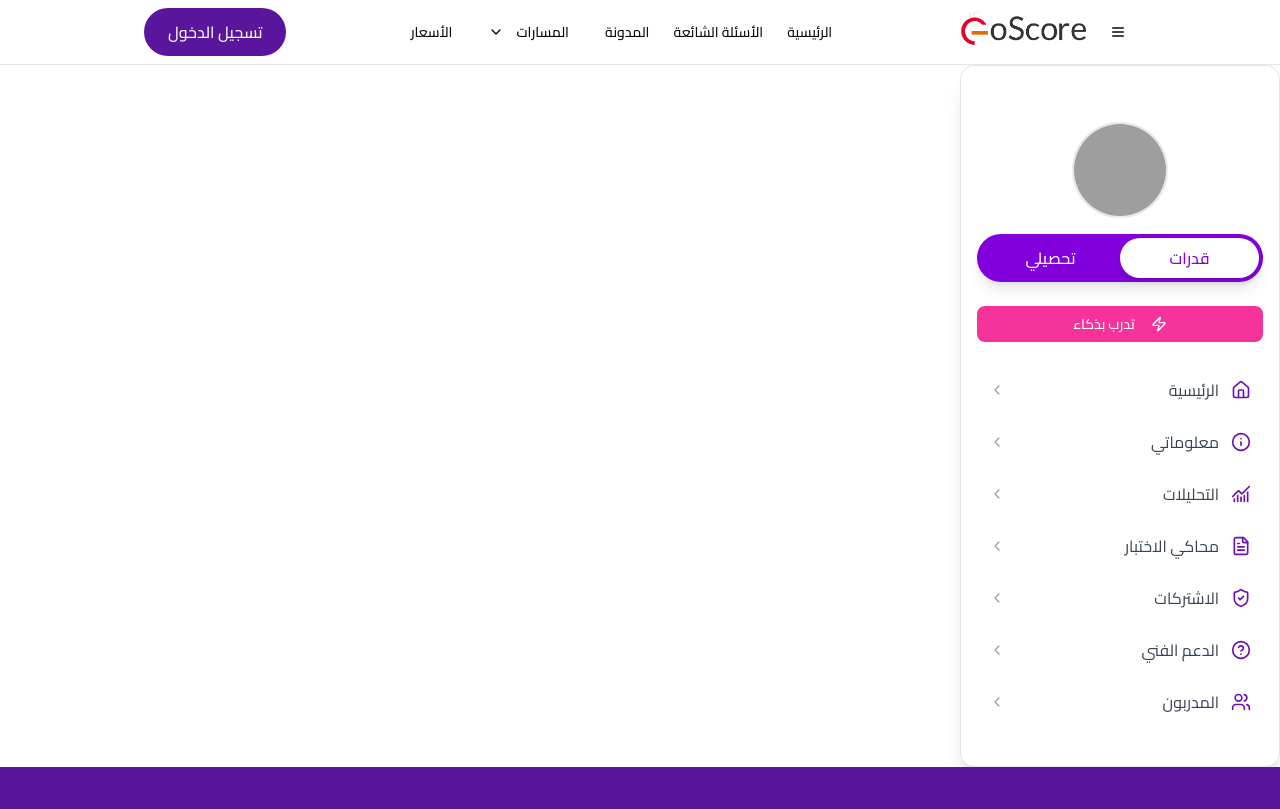
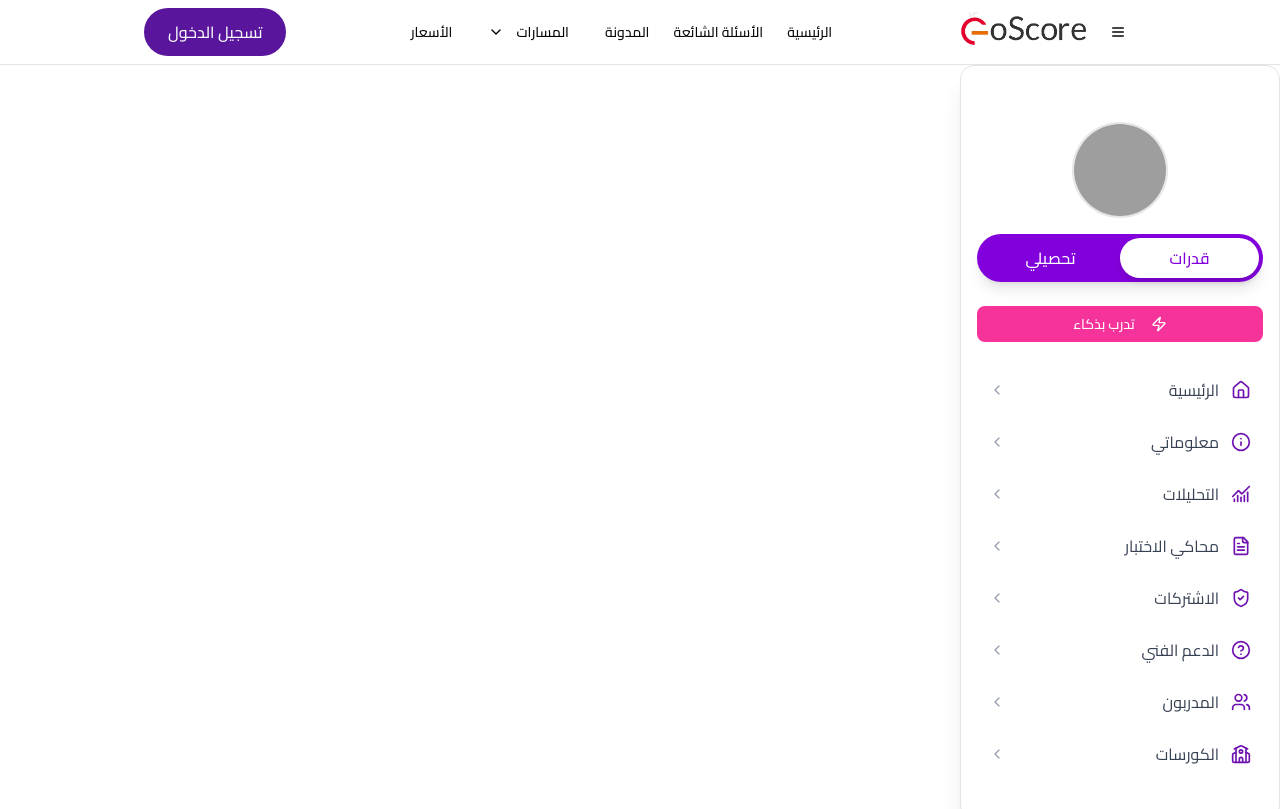
Before and after one commit to AbdEDjalilSaf/go-score, a Next.js app: page /dashboard/dashStudent/rightMenu in a window 1280 px wide. Shown: the top 809 px of the page. Built offline with nearby package versions, Linux system fonts and the light colour scheme; grey boxes are pictures that could not be loaded.

Commit message:
more done solution

```diff
--- a/app/dashboard/dashStudent/rightMenu/data.json
+++ b/app/dashboard/dashStudent/rightMenu/data.json
@@ -41,6 +41,12 @@
       "link": "/dashboard/dashStudent/pages/teachers",
       "title": "المدربون",
       "icon": "Users"
+    },
+    {
+      "id": 7,
+      "link": "/dashboard/dashStudent/pages/courses",
+      "title": "الكورسات",
+      "icon": "School"
     }
   ],
   "userInfo": {
--- a/app/dashboard/dashStudent/rightMenu/page.tsx
+++ b/app/dashboard/dashStudent/rightMenu/page.tsx
@@ -8,7 +8,7 @@ import Link from "next/link"
 import { Button } from "@/components/ui/button"
 import { Card, CardContent } from "@/components/ui/card"
 // import { Tabs, TabsList, TabsTrigger } from "@/components/ui/tabs"
-import { Info, ChartNoAxesCombined ,House , FileText, ShieldCheck , HelpCircle, Users, ChevronRight, Zap } from "lucide-react"
+import { Info, ChartNoAxesCombined ,House , FileText, ShieldCheck , HelpCircle, Users, ChevronRight, Zap , School } from "lucide-react"
 import placeInter from "@/public/place-holder.webp"
 import menuData from "@/app/dashboard/dashStudent/rightMenu/data.json"
 import { useDispatch, useSelector } from 'react-redux';
@@ -26,6 +26,7 @@ const iconMap: Record<string, React.ReactNode> = {
   ShieldCheck : <ShieldCheck  className="h-5 w-5" />,
   HelpCircle: <HelpCircle className="h-5 w-5" />,
   Users: <Users className="h-5 w-5" />,
+  School: <School className="h-5 w-5" />,
 }
 
 export default function RightMenu() {
--- a/app/dashboard/dashTeacher/pages/subscriptions/page.tsx
+++ b/app/dashboard/dashTeacher/pages/subscriptions/page.tsx
@@ -122,7 +122,7 @@
 import React, { useState, useRef, useEffect } from 'react'
 import { Check } from 'lucide-react'
 import pricingData from "./data.json"
-import DashStudent from "@/app/dashboard/dashStudent/dashStudent"
+import DashTeacher from "@/app/dashboard/dashTeacher/dashTeacher"
 
 const PricingSlider = () => {
   const { header, plans } = pricingData
@@ -226,7 +226,7 @@ const PricingSlider = () => {
   }
 
   return (
-    <DashStudent>
+    <DashTeacher>
       <div className="py-8 md:py-16">
         {/* Header */}
         <div className="text-right mb-12 md:mb-16">
@@ -355,7 +355,7 @@ const PricingSlider = () => {
           </div>
         </div>
       </div>
-    </DashStudent>
+    </DashTeacher>
   )
 }
 
--- a/app/dashboard/dashTeacher/rightMenu/data.json
+++ b/app/dashboard/dashTeacher/rightMenu/data.json
@@ -36,6 +36,7 @@
       "title": "الاشتراكات",
       "icon": "ShieldCheck"
     }
+
   ],
   "userInfo": {
     "name": "nooduhk saf",
--- a/app/dashboard/dashTeacher/rightMenu/page.tsx
+++ b/app/dashboard/dashTeacher/rightMenu/page.tsx
@@ -8,7 +8,7 @@ import Link from "next/link"
 import { Button } from "@/components/ui/button"
 import { Card, CardContent } from "@/components/ui/card"
 // import { Tabs, TabsList, TabsTrigger } from "@/components/ui/tabs"
-import { Info, Notebook, HandCoins, Landmark , ChartNoAxesCombined , FileText, ShieldCheck , HelpCircle, Users, ChevronRight, Zap } from "lucide-react"
+import { Info, Notebook, HandCoins, Landmark , ChartNoAxesCombined , FileText, ShieldCheck , HelpCircle, Users, ChevronRight, Zap  } from "lucide-react"
 import placeInter from "@/public/place-holder.webp"
 import menuData from "@/app/dashboard/dashTeacher/rightMenu/data.json"
 import { useDispatch, useSelector } from 'react-redux';
@@ -27,6 +27,7 @@ const iconMap: Record<string, React.ReactNode> = {
   ShieldCheck : <ShieldCheck  className="h-5 w-5" />,
   HelpCircle: <HelpCircle className="h-5 w-5" />,
   Users: <Users className="h-5 w-5" />,
+
 }
 
 export default function RightMenu() {
--- /dev/null
+++ b/middleware.ts
@@ -0,0 +1,21 @@
+// middleware.ts
+import { NextResponse } from 'next/server';
+import type { NextRequest } from 'next/server';
+
+export async function middleware(request: NextRequest) {
+  const accessToken = request.cookies.get('accessToken')?.value;
+
+  // If no access token, redirect to login
+  if (!accessToken) {
+    return NextResponse.redirect(new URL('/login', request.url));
+  }
+
+  // Optional: Refresh token if accessToken expired (e.g., ping API to verify)
+  // Add logic here to refresh and set cookies using NextResponse.cookies
+
+  // return NextResponse.next();
+}
+
+export const config = {
+  matcher: ['/dashboard/:path*', '/users/:path*', '/products/:path*', '/dashboard/dashStudent/:path*', '/dashboard/dashTeacher/:path*', '/dashboard/dashStudent/smartTest/:path*', '/dashboard/dashStudent/examGlobalTest/:path*' ], // Protected routes
+};
```
